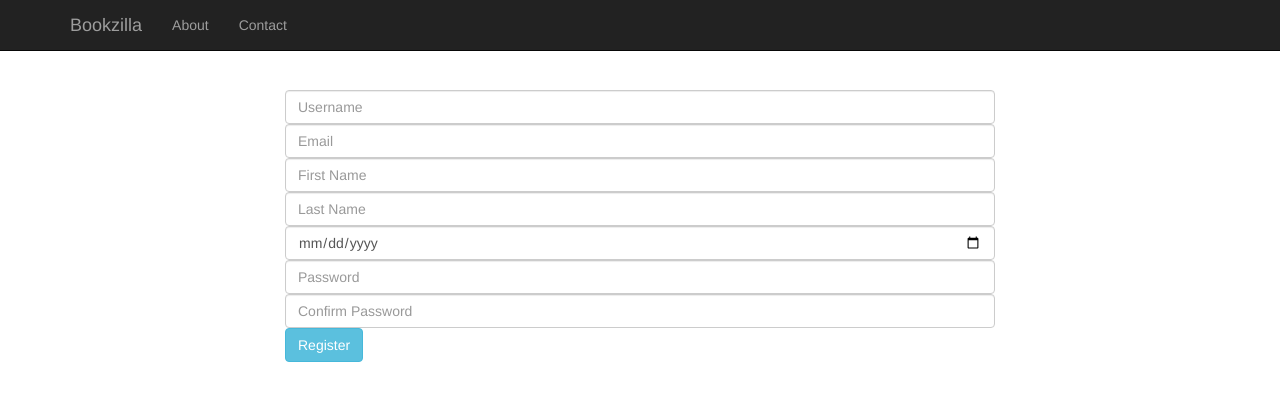
After one commit to cy94/bookzilla, a Django app: template users/templates/registration/register.html in a window 1280 px wide. The commit adds this page. Shown: the top 401 px of the page. Run offline with Django 3.2, Linux system fonts and the light colour scheme; the template is opened without the code that fills it, so the values that code supplies are empty; some libraries are stand-ins or nearby versions.

Commit message:
added register, register_validate views and template

```diff
--- a/templates/base.html
+++ b/templates/base.html
@@ -11,7 +11,7 @@
     <meta name="author" content="">
 
     <title>Bookzilla</title>
-
+    <script src="https://ajax.googleapis.com/ajax/libs/jquery/1.11.2/jquery.min.js"></script>
     <!-- Bootstrap core CSS -->
     <link href="{% static 'bootstrap/css/bootstrap.min.css' %}" rel="stylesheet">
 
@@ -26,7 +26,6 @@
   </head>
 
   <body>
-
     <nav class="navbar navbar-inverse navbar-fixed-top">
       <div class="container">
         <div class="navbar-header">
@@ -48,19 +47,17 @@
     </nav>
 
     <div class="container">
-
       <div class="starter-template">
-    {% block content %}
-    {% endblock %}
+        {% block content %}
+        {% endblock %}
       </div>
-
     </div><!-- /.container -->
 
 
     <!-- Bootstrap core JavaScript
     ================================================== -->
     <!-- Placed at the end of the document so the pages load faster -->
-    <script src="https://ajax.googleapis.com/ajax/libs/jquery/1.11.2/jquery.min.js"></script>
+
     <script src="{% static 'bootstrap/js/bootstrap.min.js' %}"></script>
   </body>
 </html>
--- a/templates/index.html
+++ b/templates/index.html
@@ -2,5 +2,5 @@
 
 {% block content %}
 <a href="{% url 'users:login' %}">Log in</a>
-<a href="{% url 'users:login' %}">Sign up</a>
+<a href="{% url 'users:register' %}">Sign up</a>
 {% endblock content %}
--- /dev/null
+++ b/users/static/js/register.js
@@ -0,0 +1,8 @@
+// register.js
+
+$(document).ready(function(){
+	$('#register-form').on('submit', function(event){
+		event.preventDefault();
+		console.log('register form submitted');
+	});
+})
--- a/users/templates/registration/login.html
+++ b/users/templates/registration/login.html
@@ -32,12 +32,12 @@
 <form method="post" action="{% url 'users:login_validate' %}">
 {% csrf_token %}
   <div class="form-group">
-    <input type="text" class="form-control" name="username" placeholder="Username">
+    <input type="text" class="form-control" name="username" id="username" placeholder="Username">
   </div>
   <div class="form-group">
-    <input type="password" class="form-control" name="password" placeholder="Password">
+    <input type="password" class="form-control" name="password" id="password" placeholder="Password">
   </div>
-  <input type="submit" value="Login" />
+  <input type="submit" value="Login" class="btn btn-info" />
   <input type="hidden" name="next" value="{% url 'users:home' }" />
 </form>
 
--- /dev/null
+++ b/users/templates/registration/register.html
@@ -0,0 +1,36 @@
+ {% extends "base.html" %}
+
+
+
+{% block content %}
+
+{# load static files #}
+{% load staticfiles %}
+
+<script src="{% static 'js/register.js' %}"></script>
+<link href="{% static 'css/register.css' %}" rel="stylesheet">
+{#  #}
+
+{# content #}
+<div class="col-md-2"></div>
+
+<div class="col-md-8">
+	<form method="post" action="{% url 'users:register_validate' %}" id="register-form">
+	{% csrf_token %}
+	<div class="form-group">
+		<input type="text"  name="username"  placeholder="Username" class="form-control">
+		<input type="email" name="email" 	 placeholder="Email" class="form-control">
+		<input type="text"  name="firstName" placeholder="First Name" class="form-control">
+		<input type="text"  name="lastName"  placeholder="Last Name" class="form-control">
+		<input type="date"  name="dob" class="form-control">
+		<input type="password" name="password" placeholder="Password" class="form-control">
+		<input type="password" name="confirmpassword" placeholder="Confirm Password" class="form-control">
+		<input type="submit"    value="Register" class="btn btn-info">
+	</div>
+	</form>
+</div>
+
+<div class="col-md-2"></div>
+
+{# end content #}
+{% endblock content %}
--- a/users/urls.py
+++ b/users/urls.py
@@ -6,6 +6,8 @@ from users import views
 urlpatterns = patterns('',
 	url(r'^login/$', views.login, name='login'),
 	url(r'^login_validate/$', views.login_validate, name='login_validate'),
+	url(r'^register/$', views.register, name='register'),
+	url(r'^register_validate/$', views.register_validate, name='register_validate'),
 	url(r'^home/$', views.home, name='home'),
 )
 
```
Also changed, not shown: static/signin.css (deleted, +0 -40 lines), users/views.py (+9 -0 lines), db.sqlite3.
